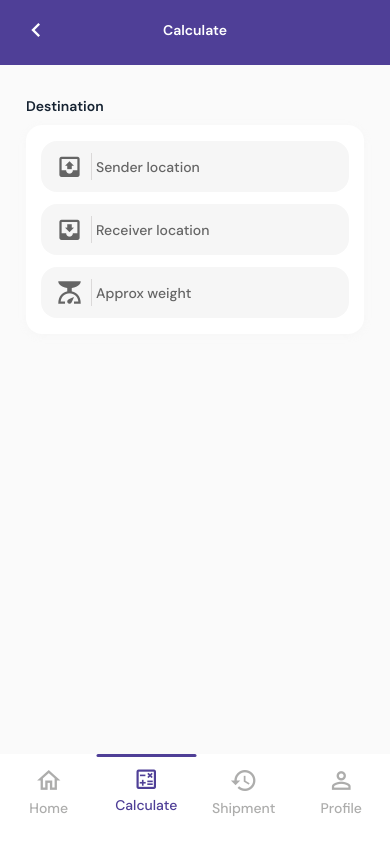
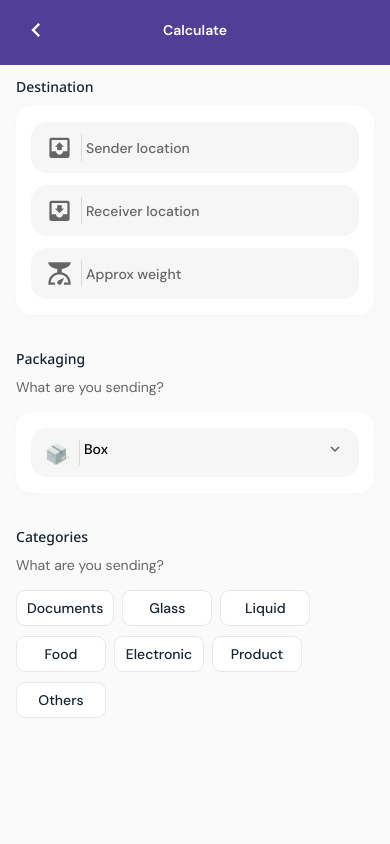
Before and after one commit to covenantcodes/movemate, a React Native app: screen /Calculate in a window 390 px wide. Built offline with nearby package versions, Linux system fonts and the light colour scheme; what react-native-responsive-fontsize would draw is missing.

Commit message:
feat: enhance CalculateScreen with package selection and category options; update iconConfig for new icons

```diff
--- a/components/CustomTabBar.tsx
+++ b/components/CustomTabBar.tsx
@@ -88,7 +88,8 @@ const CustomTabBar = ({
 
   // Check if current route is Shipments - MOVE THIS AFTER ALL HOOKS
   const currentRoute = state.routes[state.index];
-  const shouldHideTabBar = currentRoute.name === "Shipment";
+  const shouldHideTabBar =
+    currentRoute.name === "Shipment" || currentRoute.name === "Calculate";
 
   if (shouldHideTabBar) {
     return null;
--- a/screens/Calculate/Calculate.tsx
+++ b/screens/Calculate/Calculate.tsx
@@ -1,4 +1,4 @@
-import React from "react";
+import React, { useState, useRef } from "react";
 import {
   View,
   Text,
@@ -6,18 +6,165 @@ import {
   TouchableOpacity,
   StatusBar,
   TextInput,
+  Image,
+  Modal,
+  FlatList,
+  Animated,
+  Easing,
 } from "react-native";
 import { SafeAreaView } from "react-native-safe-area-context";
 import colors from "../../utils/colors";
 import { FONTFAMILY, FONTSIZE } from "../../utils/fonts";
 import Icon from "../../components/common/Icon";
-import { useNavigation } from "@react-navigation/native";
+import { useNavigation, useFocusEffect } from "@react-navigation/native";
+import images from "../../utils/images";
+
+const packageOptions = [
+  { id: "1", label: "Box" },
+  { id: "2", label: "Envelope" },
+  { id: "3", label: "Pallet" },
+  { id: "4", label: "Crate" },
+  { id: "5", label: "Tube" },
+];
+
+const categoryOptions = [
+  { id: "1", label: "Documents" },
+  { id: "2", label: "Glass" },
+  { id: "3", label: "Liquid" },
+  { id: "4", label: "Food" },
+  { id: "5", label: "Electronic" },
+  { id: "6", label: "Product" },
+  { id: "7", label: "Others" },
+];
 
 const CalculateScreen = () => {
   const navigation = useNavigation();
+  const [selectedPackage, setSelectedPackage] = useState("Box");
+  const [isPackageDropdownOpen, setIsPackageDropdownOpen] = useState(false);
+  const [selectedCategory, setSelectedCategory] = useState<string | null>(null);
+  const backButtonX = useRef(new Animated.Value(-50)).current;
+  const titleY = useRef(new Animated.Value(30)).current;
+  const fadeAnim = useRef(new Animated.Value(0)).current;
+
+  useFocusEffect(
+    React.useCallback(() => {
+      // Reset animation values to their starting positions
+      backButtonX.setValue(-50);
+      titleY.setValue(30);
+      fadeAnim.setValue(0);
+
+      Animated.parallel([
+        // Animate back button sliding in from left
+        Animated.timing(backButtonX, {
+          toValue: 0,
+          duration: 600,
+          delay: 100,
+          useNativeDriver: true,
+          easing: Easing.out(Easing.back(1.5)),
+        }),
+        // Animate title sliding up
+        Animated.timing(titleY, {
+          toValue: 0,
+          duration: 600,
+          delay: 200,
+          useNativeDriver: true,
+          easing: Easing.out(Easing.back(1.2)),
+        }),
+        // Fade in both elements
+        Animated.timing(fadeAnim, {
+          toValue: 1,
+          duration: 600,
+          useNativeDriver: true,
+        }),
+      ]).start();
+
+      return () => {};
+    }, [])
+  );
 
   const handleBackPress = () => {
     navigation.goBack();
+  };
+
+  const handlePackageSelect = (packageType: string) => {
+    setSelectedPackage(packageType);
+    setIsPackageDropdownOpen(false);
+  };
+
+  const togglePackageDropdown = () => {
+    setIsPackageDropdownOpen(!isPackageDropdownOpen);
+  };
+
+  const handleCategorySelect = (categoryId: string) => {
+    setSelectedCategory(categoryId === selectedCategory ? null : categoryId);
+  };
+
+  const renderPackageOption = ({
+    item,
+  }: {
+    item: { id: string; label: string };
+  }) => {
+    return (
+      <TouchableOpacity
+        style={[
+          styles.dropdownItem,
+          selectedPackage === item.label && styles.dropdownItemSelected,
+        ]}
+        onPress={() => handlePackageSelect(item.label)}
+      >
+        <Text
+          style={[
+            styles.dropdownItemText,
+            selectedPackage === item.label && styles.dropdownItemTextSelected,
+          ]}
+        >
+          {item.label}
+        </Text>
+        {selectedPackage === item.label && (
+          <Icon name="checkMark" size={18} color={colors.primaryColor} />
+        )}
+      </TouchableOpacity>
+    );
+  };
+
+  const renderCategoryItem = ({
+    item,
+  }: {
+    item: { id: string; label: string };
+  }) => {
+    const isSelected = selectedCategory === item.id;
+
+    return (
+      <TouchableOpacity
+        style={[
+          styles.categoryButton,
+          isSelected
+            ? styles.selectedCategoryButton
+            : styles.unselectedCategoryButton,
+        ]}
+        onPress={() => handleCategorySelect(item.id)}
+        activeOpacity={0.7}
+      >
+        {isSelected && (
+          <Icon
+            name="checkMark"
+            size={16}
+            color={colors.white}
+            style={styles.categoryIcon}
+          />
+        )}
+        <Text
+          style={[
+            styles.categoryButtonText,
+            isSelected
+              ? styles.selectedCategoryText
+              : styles.unselectedCategoryText,
+          ]}
+        >
+          {item.label}
+        </Text>
+      </TouchableOpacity>
+    );
   };
 
   return (
@@ -26,6 +173,12 @@ const CalculateScreen = () => {
 
       <View style={styles.header}>
         <View style={styles.headerContent}>
+          <Animated.View
+            style={{
+              opacity: fadeAnim,
+              transform: [{ translateX: backButtonX }],
+            }}
+          >
             <TouchableOpacity
               style={styles.backButton}
               onPress={handleBackPress}
@@ -33,9 +186,19 @@ const CalculateScreen = () => {
             >
               <Icon name="arrowLeft" size={28} color={colors.white} />
             </TouchableOpacity>
+          </Animated.View>
 
-          <Text style={styles.headerTitle}>Calculate</Text>
-
+          <Animated.Text
+            style={[
+              styles.headerTitle,
+              {
+                opacity: fadeAnim,
+                transform: [{ translateY: titleY }],
+              },
+            ]}
+          >
+            Calculate
+          </Animated.Text>
           <View style={styles.headerSpacer} />
         </View>
       </View>
@@ -99,7 +262,78 @@ const CalculateScreen = () => {
             </View>
           </View>
         </View>
+
+        {/* Packaging Section */}
+        <View style={styles.packagingSection}>
+          <Text style={styles.sectionTitle}>Packaging</Text>
+          <Text style={styles.sectionDescription}>What are you sending?</Text>
+
+          <View style={styles.inputsContainer}>
+            {/* Dropdown Input */}
+            <TouchableOpacity
+              style={styles.inputBox}
+              onPress={togglePackageDropdown}
+              activeOpacity={0.8}
+            >
+              <View style={styles.iconContainer}>
+                <Image
+                  source={images.box}
+                  style={styles.packageIcon}
+                  resizeMode="contain"
+                />
               </View>
+              <Text style={styles.dropdownText}>{selectedPackage}</Text>
+              <Icon
+                name={isPackageDropdownOpen ? "chevronUp" : "chevronDown"}
+                size={18}
+                color={colors.gray}
+                style={styles.dropdownIcon}
+              />
+            </TouchableOpacity>
+          </View>
+        </View>
+
+        {/* Categories Section */}
+        <View style={styles.section}>
+          <Text style={styles.sectionTitle}>Categories</Text>
+          <Text style={styles.sectionDescription}>What are you sending?</Text>
+
+          <View style={styles.categoriesContainer}>
+            <FlatList
+              data={categoryOptions}
+              renderItem={renderCategoryItem}
+              keyExtractor={(item) => item.id}
+              horizontal={false}
+              numColumns={3}
+              scrollEnabled={false}
+              contentContainerStyle={styles.categoriesList}
+            />
+          </View>
+        </View>
+      </View>
+
+      {/* Package Options Modal */}
+      <Modal
+        visible={isPackageDropdownOpen}
+        transparent={true}
+        animationType="fade"
+        onRequestClose={() => setIsPackageDropdownOpen(false)}
+      >
+        <TouchableOpacity
+          style={styles.modalOverlay}
+          activeOpacity={1}
+          onPress={() => setIsPackageDropdownOpen(false)}
+        >
+          <View style={styles.dropdownContainer}>
+            <FlatList
+              data={packageOptions}
+              renderItem={renderPackageOption}
+              keyExtractor={(item) => item.id}
+              showsVerticalScrollIndicator={false}
+            />
+          </View>
+        </TouchableOpacity>
+      </Modal>
     </SafeAreaView>
   );
 };
@@ -107,7 +341,7 @@ const CalculateScreen = () => {
 const styles = StyleSheet.create({
   container: {
     flex: 1,
-    backgroundColor: colors.primaryColor, // Apply primary color to the SafeAreaView for header area
+    backgroundColor: colors.primaryColor,
   },
   header: {
     backgroundColor: colors.primaryColor,
@@ -128,7 +362,7 @@ const styles = StyleSheet.create({
     alignItems: "center",
   },
   headerTitle: {
-    fontSize: FONTSIZE.xl,
+    fontSize: FONTSIZE.lg,
     fontFamily: FONTFAMILY.semibold,
     color: colors.white,
     flex: 1,
@@ -138,25 +372,37 @@ const styles = StyleSheet.create({
     width: 40,
   },
   content: {
-    paddingHorizontal: 16,
     flex: 1,
     backgroundColor: colors.background,
     alignItems: "center",
   },
   section: {
-    marginVertical: 20,
     width: "100%",
     borderRadius: 8,
-    paddingHorizontal: 10,
+    paddingHorizontal: 16,
     paddingVertical: 12,
     marginBottom: 10,
   },
+  sectionDescription: {
+    fontFamily: FONTFAMILY.regular,
+    fontSize: FONTSIZE.md,
+    color: colors.gray,
+    marginBottom: 16,
+  },
   sectionTitle: {
-    fontFamily: FONTFAMILY.semibold,
+    fontFamily: FONTFAMILY.specialMedium,
     fontSize: FONTSIZE.lg,
     color: colors.blue,
     marginBottom: 10,
   },
+  packagingSection: {
+    width: "100%",
+    borderRadius: 8,
+    paddingHorizontal: 16,
+    paddingVertical: 12,
+    marginBottom: 10,
+  },
+  categorySection: {},
   inputsContainer: {
     width: "100%",
     backgroundColor: colors.white,
@@ -171,7 +417,6 @@ const styles = StyleSheet.create({
   },
   inputBox: {
     flexDirection: "row",
-    // borderWidth: 1,
     borderRadius: 16,
     backgroundColor: colors.grayBg2,
     marginVertical: 6,
@@ -183,6 +428,11 @@ const styles = StyleSheet.create({
     alignItems: "center",
     borderRightWidth: 1,
     borderColor: colors.gray6,
+  },
+  packageIcon: {
+    width: 25,
+    height: 25,
+    marginRight: 8,
   },
   inputIcon: {
     marginRight: 8,
@@ -199,6 +449,90 @@ const styles = StyleSheet.create({
     fontSize: FONTSIZE.lg,
     color: colors.black,
   },
+  dropdownText: {
+    flex: 1,
+    fontFamily: FONTFAMILY.medium,
+    fontSize: FONTSIZE.lg,
+    color: colors.black,
+    marginLeft: 4,
+  },
+  dropdownIcon: {
+    marginLeft: 8,
+  },
+  modalOverlay: {
+    flex: 1,
+    backgroundColor: "rgba(0,0,0,0.5)",
+    justifyContent: "center",
+    alignItems: "center",
+  },
+  dropdownContainer: {
+    width: "80%",
+    backgroundColor: colors.white,
+    borderRadius: 16,
+    padding: 10,
+    maxHeight: 300,
+  },
+  dropdownItem: {
+    flexDirection: "row",
+    alignItems: "center",
+    justifyContent: "space-between",
+    paddingVertical: 15,
+    paddingHorizontal: 15,
+    borderBottomWidth: 1,
+    borderBottomColor: colors.grayBg2,
+  },
+  dropdownItemSelected: {
+    backgroundColor: colors.grayBg2,
+  },
+  dropdownItemText: {
+    fontFamily: FONTFAMILY.medium,
+    fontSize: FONTSIZE.md,
+    color: colors.black,
+  },
+  dropdownItemTextSelected: {
+    color: colors.primaryColor,
+  },
+  categoriesContainer: {
+    borderRadius: 16,
+    // padding: 10,
+  },
+  categoriesList: {
+    flexDirection: "row",
+    flexWrap: "wrap",
+  },
+  categoryButton: {
+    flexDirection: "row",
+    justifyContent: "center",
+    alignItems: "center",
+    paddingVertical: 8,
+    paddingHorizontal: 10,
+    borderRadius: 9,
+    marginRight: 8,
+    marginBottom: 10,
+    minWidth: 90,
+  },
+  selectedCategoryButton: {
+    backgroundColor: colors.blue,
+  },
+  unselectedCategoryButton: {
+    backgroundColor: colors.white,
+    borderWidth: 1,
+    borderColor: colors.gray5,
+  },
+  categoryButtonText: {
+    // textAlign: "center",
+    fontFamily: FONTFAMILY.medium,
+    fontSize: FONTSIZE.md,
+  },
+  selectedCategoryText: {
+    color: colors.white,
+  },
+  unselectedCategoryText: {
+    color: colors.blue,
+  },
+  categoryIcon: {
+    marginRight: 6,
+  },
 });
 
 export default CalculateScreen;
--- a/utils/iconConfig.ts
+++ b/utils/iconConfig.ts
@@ -57,6 +57,9 @@ export const IconMap = {
   scale: { pack: "MaterialIcons", name: "scale" },
   inboxArrowUp: { pack: "MaterialCommunityIcons", name: "inbox-arrow-up" },
   inboxArrowDown: { pack: "MaterialCommunityIcons", name: "inbox-arrow-down" },
+  chevronDown: { pack: "MaterialIcons", name: "keyboard-arrow-down" },
+  chevronUp: { pack: "MaterialIcons", name: "keyboard-arrow-up" },
+  checkMark: { pack: "MaterialIcons", name: "check" },
 } as const;
 
 
```
Lines whose indentation alone changed are shown as unchanged.
